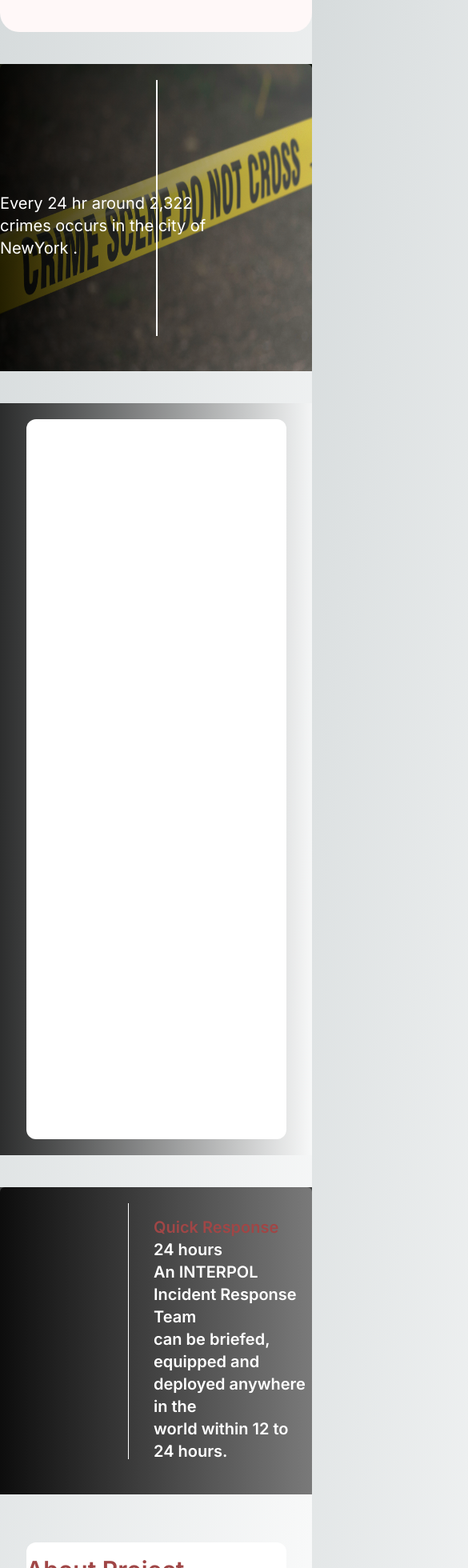
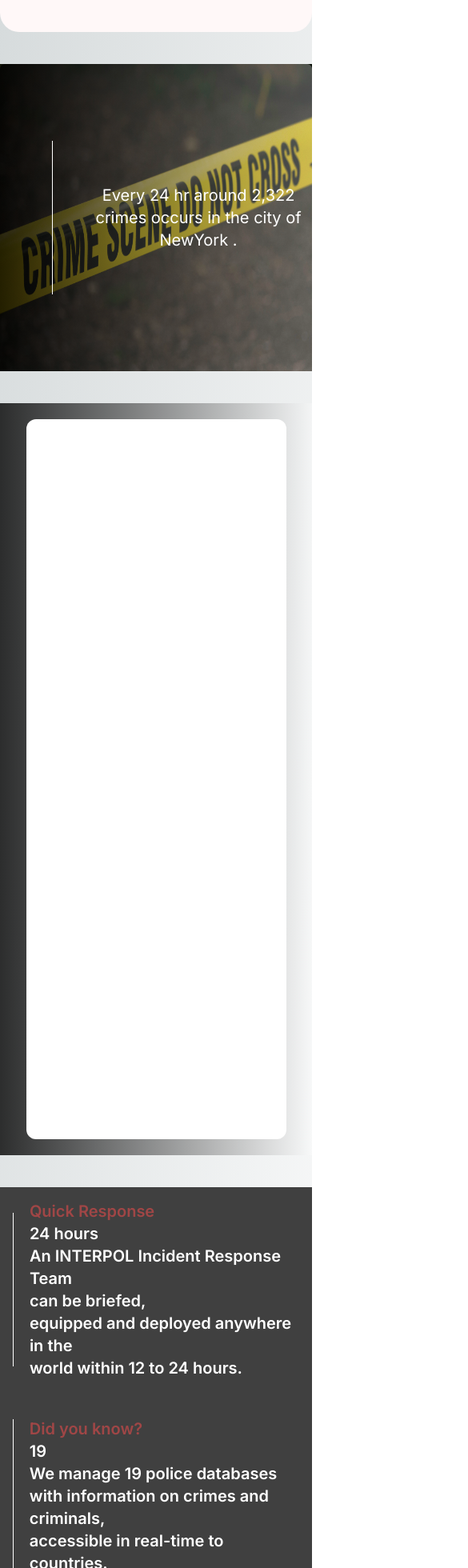
Before and after one commit to Mohitraut07/JusticeIndex, a Next.js app: page / in a window 390 px wide. Shown: the part 40-2000 px from the top of the page at 80% size, 585 px wide, since content can reach past the window. Built offline with nearby package versions, Linux system fonts and the light colour scheme.

Commit message:
landing page section responsive completed

```diff
--- a/src/app/components/Sec/index.jsx
+++ b/src/app/components/Sec/index.jsx
@@ -1,28 +1,80 @@
-import React from 'react'
+import React from "react";
 
 function Sec() {
   return (
-    <div className="relative">
-        <div className="w-full h-96 bg-[#404040]">
-        <div className="absolute overflow-hidden top-0 left-0 bg-gradient-to-r from-[rgb(0,0,0,.8)] to-[rgb(255,255,255,.3)] object-cover rounded-t-md  w-full h-full " />
+  //   <div className="relative">
+  //     <div className="w-full h-96 bg-[#404040]">
+  //       <div className="absolute overflow-hidden top-0 left-0 bg-gradient-to-r from-[rgb(0,0,0,.8)] to-[rgb(255,255,255,.3)] object-cover rounded-t-md  w-full h-full " />
+  //       <div className="container w-full h-96 relative z-30 flex ">
+  //         <div className="con1 w-1/2 h-full flex items-center justify-center">
+  //           <div className=" h-48 w-[2px] top-5 left-1/2 bg-white"></div>
+  //           <div className="content">
+  //             <h1 className="font-semibold text-xl text-[#A04646] ml-5 ">
+  //               Quick Response
+  //             </h1>
+  //             <div className="font-semibold text-xl ml-5 text-white ">
+  //               24 hours <br />
+  //               An INTERPOL Incident Response Team <br />
+  //               can be briefed, <br />
+  //               equipped and deployed anywhere in the <br />
+  //               world within 12 to 24 hours.
+  //             </div>
+  //           </div>
+  //         </div>
+  //         <div className="con2 w-1/2  flex items-center justify-center">
+  //           <div className=" h-48 w-[2px] top-5 left-1/2 bg-white"></div>
+  //           <div className="content">
+  //             <h1 className="font-semibold text-xl text-[#A04646] ml-5">
+  //               Did you know?
+  //             </h1>
+  //             <div className="font-semibold text-xl text-white ml-5">
+  //               19 <br />
+  //               We manage 19 police databases <br />
+  //               with information on crimes and criminals,
+  //               <br /> accessible in real-time to countries.
+  //             </div>
+  //           </div>
+  //         </div>
+  //       </div>
+  //     </div>
+  //   </div>
 
-        <div className="absolute h-80 w-[1px] top-5 left-40 bg-white"></div>
-        <h1 className='font-semibold text-xl text-[#A04646] my-4 absolute  top-5 left-48'>Quick Response</h1>
-        <div className='font-semibold text-xl text-white my-4 absolute  top-12 left-48'>24 hours <br />
-        An INTERPOL Incident Response Team <br />can be briefed, <br />
-         equipped and deployed anywhere in the <br />
-         world within 12 to 24 hours.</div>
-        <div className="absolute h-80 w-[2px] top-5 right-[700px] bg-white"></div>
-        <h1 className='font-semibold text-xl text-[#A04646] my-4 absolute  top-5 right-[500px]'>Did you know?</h1>
-        <div className='font-semibold text-xl text-white my-4 absolute top-12 left-[878px]'>
-        19 <br />
-        We manage 19 police databases <br />with information on crimes and criminals,<br /> accessible in real-time to countries.
+
+
+
+<div className="bg-[#404040]">
+  <div className="container mx-auto px-4 sm:px-6 lg:px-8">
+    <div className="grid grid-cols-1 sm:grid-cols-2 gap-4 sm:h-96 min-[320px]:h-[500px]">
+      <div className="flex items-center justify-center ">
+        <div className="w-px h-48 bg-white"></div>
+        <div className="text-white ml-5">
+          <h1 className="font-semibold text-xl text-[#A04646]">Quick Response</h1>
+          <div className="font-semibold text-xl">
+            24 hours<br />
+            An INTERPOL Incident Response Team<br />
+            can be briefed,<br />
+            equipped and deployed anywhere in the<br />
+            world within 12 to 24 hours.
+          </div>
         </div>
-
-        <div></div>
+      </div>
+      <div className="flex items-center justify-center ">
+        <div className="w-px h-48 bg-white"></div>
+        <div className="text-white ml-5">
+          <h1 className="font-semibold text-xl text-[#A04646]">Did you know?</h1>
+          <div className="font-semibold text-xl">
+            19<br />
+            We manage 19 police databases<br />
+            with information on crimes and criminals,<br />
+            accessible in real-time to countries.
+          </div>
+        </div>
       </div>
     </div>
+  </div>
+</div>
+
   )
 }
 
-export default Sec
+export default Sec;
--- a/src/app/components/Section/index.jsx
+++ b/src/app/components/Section/index.jsx
@@ -4,11 +4,17 @@ function Section() {
   return (
     <>
       <div className="relative">
-        <img src="/back1.png" alt="Police image" className="w-full h-96"/>
+        <img src="/back1.png" alt="Police image" className="w-full h-96" />
         <div className="absolute overflow-hidden top-0 left-0 bg-gradient-to-r from-[rgb(0,0,0,.8)] to-[rgb(255,255,255,.3)] object-cover rounded-t-md  w-full h-full " />
-
-        <div className="absolute h-80 w-[2px] top-5 left-1/2 bg-white"></div>
-        <div className="text absolute h-80 top-40 right-20 text-white text-xl">Every 24 hr around 2,322 crimes occurs in the city of NewYork .</div>
+        <div className="absolute top-0 left-0 text flex w-full h-96 items-center">
+          <div className="w-1/3"></div>
+          <div className="flex items-center">
+            <div className=" h-48 w-[2px] top-5 left-1/2 bg-white"></div>
+            <div className="ml-10 h-80 top-40 right-20 flex items-center justify-center text-center text-white text-xl">
+              Every 24 hr around 2,322 crimes occurs in the city of NewYork .
+            </div>
+          </div>
+        </div>
       </div>
     </>
   );
```
